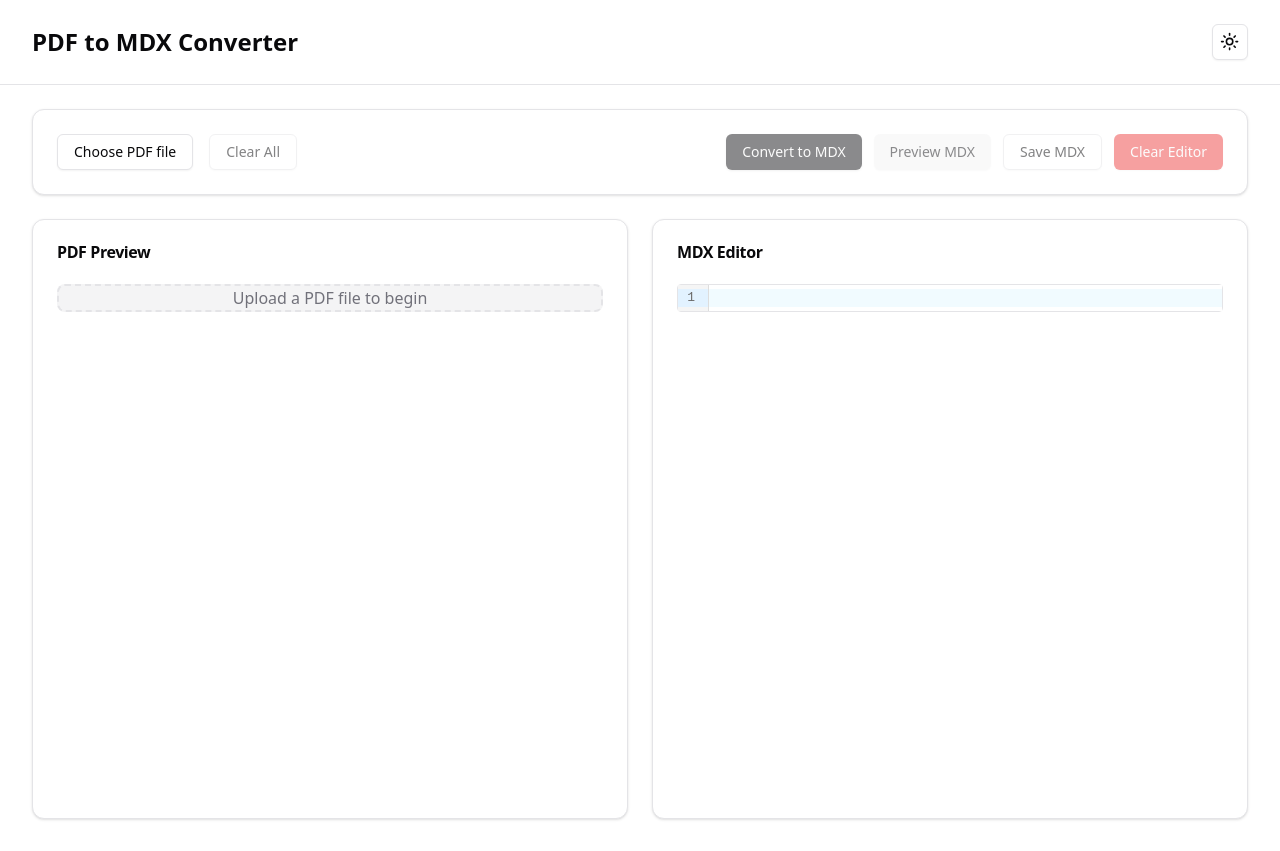
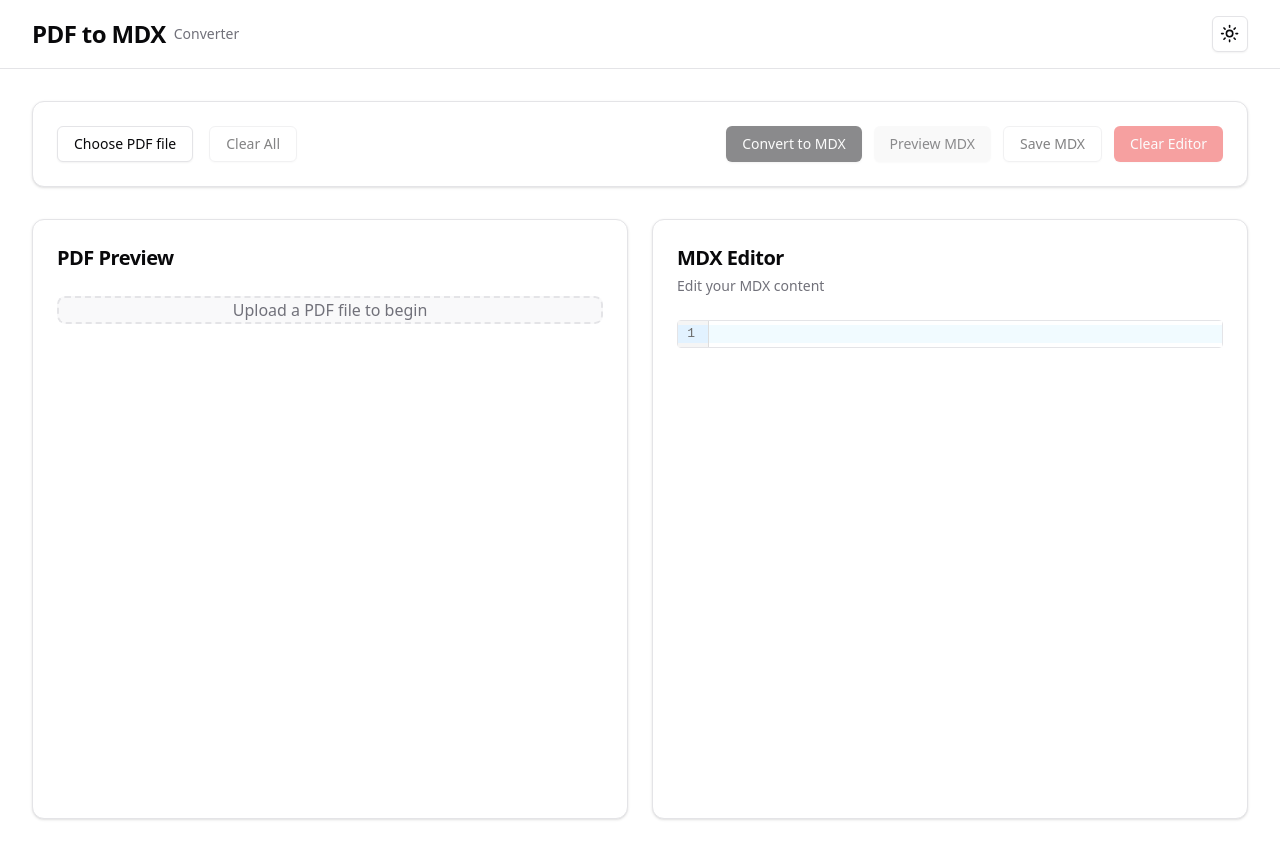
Before and after one commit to Traves-Theberge/pdf-to-mdx-converter, a Next.js app: page / in a window 1280 px wide. Built offline with nearby package versions, Linux system fonts and the light colour scheme.

Commit message:
Enhance layout and typography

```diff
--- a/src/components/FileUploader.js
+++ b/src/components/FileUploader.js
@@ -24,7 +24,7 @@ const FileUploader = ({ onPdfUpload, fileInputRef }) => {
         ref={fileInputRef}
         className="absolute inset-0 w-full h-full opacity-0 cursor-pointer"
       />
-      <Button variant="outline">
+      <Button variant="outline" className="font-medium">
         Choose PDF file
       </Button>
     </div>
--- a/src/components/ProgressBar.js
+++ b/src/components/ProgressBar.js
@@ -4,8 +4,8 @@ const ProgressBar = ({ progress }) => (
   <div className="mt-6">
     <div className="flex items-center justify-between mb-2">
       <div className="flex items-center space-x-2">
-        <div className="w-2 h-2 bg-primary rounded-full animate-pulse"></div>
-        <span className="text-sm font-medium text-primary">Converting</span>
+        <div className="w-1.5 h-1.5 bg-primary rounded-full animate-pulse"></div>
+        <span className="text-sm font-medium text-primary">Converting PDF</span>
       </div>
       <span className="text-sm font-medium text-primary">
         {Math.round(progress)}%
--- a/src/pages/index.js
+++ b/src/pages/index.js
@@ -28,10 +28,8 @@ const HomePage = () => {
 
   const handleConvert = async () => {
     if (!pdfFile) return;
-
     setIsProcessing(true);
     setProgress(0);
-
     try {
       const content = await convertPdfToMdx(pdfFile, setProgress);
       setMdxContent(content);
@@ -75,18 +73,21 @@ const HomePage = () => {
 
   return (
     <div className="min-h-screen bg-background">
-      <header className="border-b">
-        <div className="container py-6">
+      <header className="border-b bg-card">
+        <div className="container py-4">
           <div className="flex items-center justify-between">
-            <h1 className="text-2xl font-bold">PDF to MDX Converter</h1>
+            <div className="flex items-center gap-2">
+              <h1 className="text-2xl font-semibold tracking-tight">PDF to MDX</h1>
+              <span className="text-sm text-muted-foreground">Converter</span>
+            </div>
             <ThemeToggle />
           </div>
         </div>
       </header>
 
-      <main className="container py-6 animate-in fade-in duration-500">
-        <Card className="mb-6">
-          <CardContent className="pt-6">
+      <main className="container py-8 space-y-8 animate-in fade-in duration-500">
+        <Card className="overflow-hidden">
+          <CardContent className="p-6">
             <div className="flex flex-wrap gap-4 items-center justify-between">
               <div className="flex items-center gap-4">
                 <FileUploader onPdfUpload={handlePdfUpload} fileInputRef={fileInputRef} />
@@ -94,6 +95,7 @@ const HomePage = () => {
                   variant="outline"
                   onClick={handleClearPdf}
                   disabled={!pdfFile && !mdxContent}
+                  className="transition-colors"
                 >
                   Clear All
                 </Button>
@@ -102,7 +104,7 @@ const HomePage = () => {
                 <Button
                   onClick={handleConvert}
                   disabled={!pdfFile || isProcessing}
-                  className="relative overflow-hidden"
+                  className="relative overflow-hidden font-medium"
                 >
                   {isProcessing ? 'Converting...' : 'Convert to MDX'}
                   {isProcessing && (
@@ -113,6 +115,7 @@ const HomePage = () => {
                   variant="secondary"
                   onClick={handleTogglePreview}
                   disabled={!mdxContent}
+                  className="font-medium"
                 >
                   {showPreview ? 'Edit MDX' : 'Preview MDX'}
                 </Button>
@@ -120,6 +123,7 @@ const HomePage = () => {
                   variant="outline"
                   onClick={handleSaveMdx}
                   disabled={!mdxContent}
+                  className="font-medium"
                 >
                   Save MDX
                 </Button>
@@ -127,6 +131,7 @@ const HomePage = () => {
                   variant="destructive"
                   onClick={handleClearEditor}
                   disabled={!mdxContent}
+                  className="font-medium"
                 >
                   Clear Editor
                 </Button>
@@ -137,16 +142,19 @@ const HomePage = () => {
         </Card>
 
         <div className="grid grid-cols-1 lg:grid-cols-2 gap-6">
-          <Card className="min-h-[600px] transition-shadow hover:shadow-lg">
-            <CardHeader>
-              <CardTitle>PDF Preview</CardTitle>
+          <Card className="min-h-[600px] transition-all duration-200 hover:shadow-lg">
+            <CardHeader className="space-y-1">
+              <CardTitle className="text-xl font-semibold">PDF Preview</CardTitle>
+              {pdfFileName && (
+                <p className="text-sm text-muted-foreground">{pdfFileName}</p>
+              )}
             </CardHeader>
             <CardContent>
-              <div className="h-[calc(100%-2rem)] overflow-auto">
+              <div className="h-[calc(100%-2rem)] overflow-auto rounded-lg">
                 {pdfFile ? (
                   <PdfViewer pdfUrl={pdfFile} />
                 ) : (
-                  <div className="flex items-center justify-center h-full bg-muted rounded-lg border-2 border-dashed">
+                  <div className="flex items-center justify-center h-full bg-muted/50 rounded-lg border-2 border-dashed">
                     <p className="text-muted-foreground">Upload a PDF file to begin</p>
                   </div>
                 )}
@@ -154,14 +162,19 @@ const HomePage = () => {
             </CardContent>
           </Card>
 
-          <Card className="min-h-[600px] transition-shadow hover:shadow-lg">
-            <CardHeader>
-              <CardTitle>{showPreview ? 'MDX Preview' : 'MDX Editor'}</CardTitle>
+          <Card className="min-h-[600px] transition-all duration-200 hover:shadow-lg">
+            <CardHeader className="space-y-1">
+              <CardTitle className="text-xl font-semibold">
+                {showPreview ? 'MDX Preview' : 'MDX Editor'}
+              </CardTitle>
+              <p className="text-sm text-muted-foreground">
+                {showPreview ? 'Preview your MDX content' : 'Edit your MDX content'}
+              </p>
             </CardHeader>
             <CardContent>
               <div className="h-[calc(100%-2rem)]">
                 {showPreview ? (
-                  <div className="h-full overflow-auto bg-muted rounded-lg p-4">
+                  <div className="h-full overflow-auto bg-muted/50 rounded-lg p-6">
                     <MdxPreview content={mdxContent} />
                   </div>
                 ) : (
```
